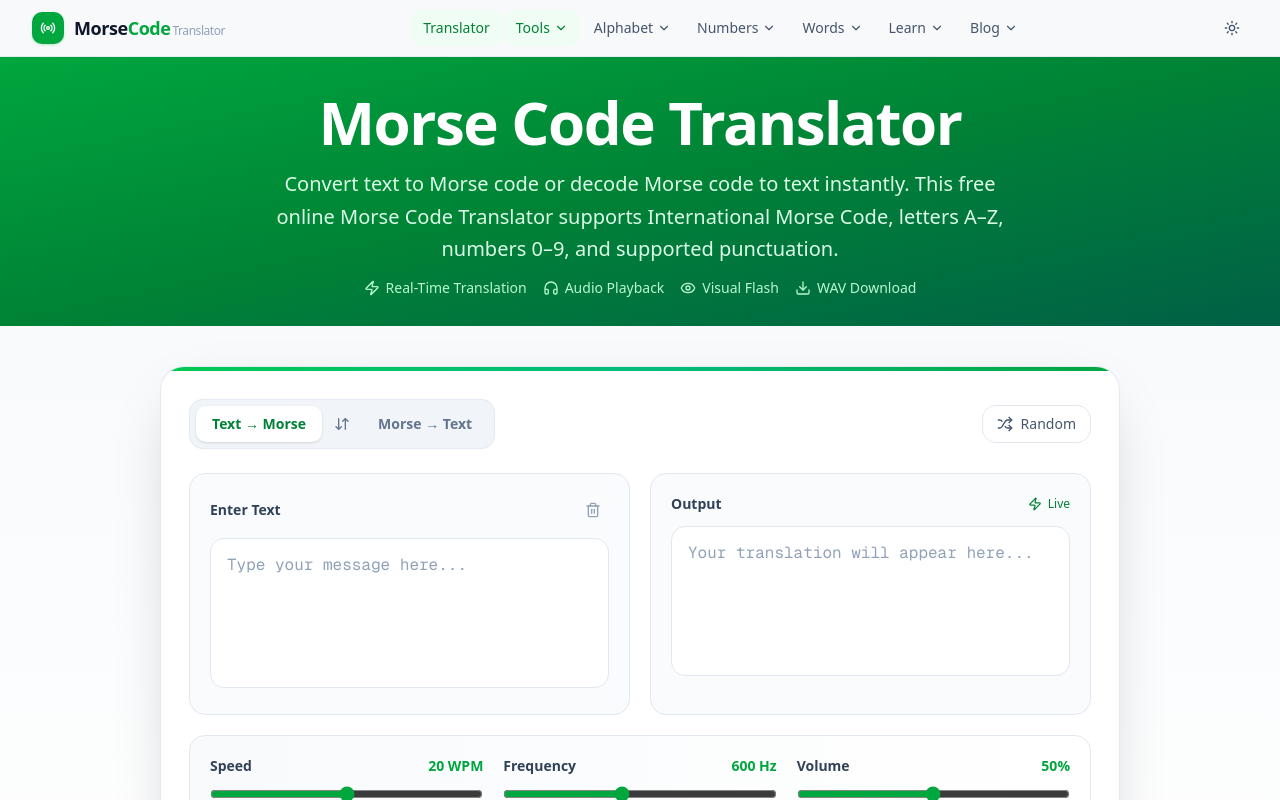
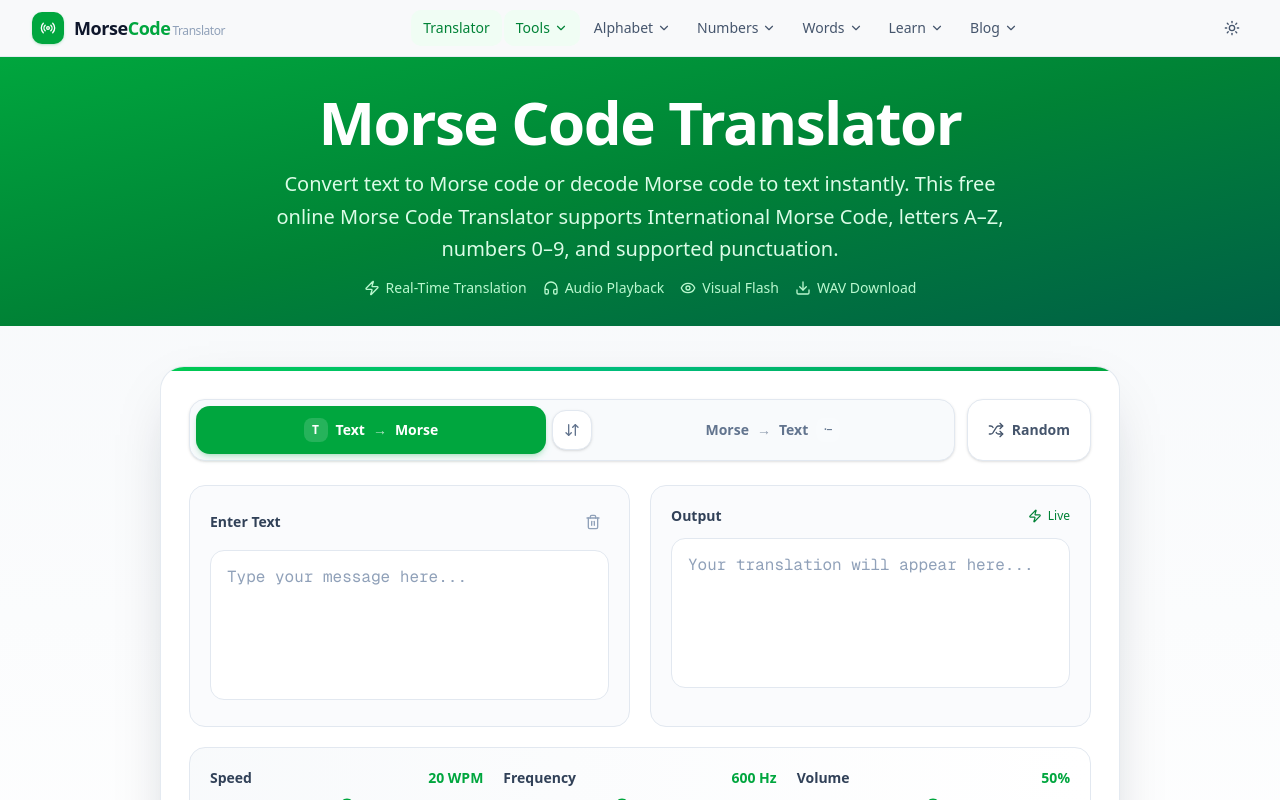
Before and after one commit to muzamil4382-hue/Morse-code-0.2, a Next.js app: page / in a window 1280 px wide. Shown: the top 800 px of the page. Built offline with nearby package versions, Linux system fonts and the light colour scheme.

Commit message:
tool update

```diff
--- a/src/app/home.client.tsx
+++ b/src/app/home.client.tsx
@@ -669,13 +669,7 @@ export default function HomeClient({ faqs }: Props) {
   }, []);
 
   return (
-    <div
-      className={
-        flashActive
-          ? "bg-green-500/10 dark:bg-green-500/20 transition-colors duration-100"
-          : ""
-      }
-    >
+    <div>
       {/* ─── HERO / H1 SECTION ─── */}
 
       <section className="relative bg-gradient-to-br from-green-600 via-green-700 to-emerald-800 dark:from-green-800 dark:via-green-900 dark:to-emerald-950 text-white overflow-hidden">
@@ -726,13 +720,49 @@ export default function HomeClient({ faqs }: Props) {
           <div className="relative overflow-hidden rounded-3xl border border-slate-200/90 dark:border-slate-700 bg-white dark:bg-slate-900 shadow-[0_20px_60px_-28px_rgba(15,23,42,0.35)]">
             <div className="h-1 bg-gradient-to-r from-green-500 via-emerald-500 to-green-600" />
             <div className="p-5 sm:p-7">
-              <div className="flex flex-col gap-4 sm:flex-row sm:items-center sm:justify-between mb-6">
-                <div className="inline-flex w-fit items-center rounded-xl bg-slate-100 dark:bg-slate-800 p-1.5 border border-slate-200/80 dark:border-slate-700">
-                  <button onClick={() => setMode("text-to-morse")} className={`rounded-lg px-4 py-2 text-sm font-semibold transition-all ${mode === "text-to-morse" ? "bg-white dark:bg-slate-700 text-green-700 dark:text-green-400 shadow-sm" : "text-slate-500 dark:text-slate-400"}`}>Text → Morse</button>
-                  <button onClick={handleSwap} className="mx-1 p-2 rounded-lg text-slate-500 hover:bg-white dark:hover:bg-slate-700 hover:text-green-600 transition-all" aria-label="Switch translation mode"><ArrowDownUp className="w-4 h-4" /></button>
-                  <button onClick={() => setMode("morse-to-text")} className={`rounded-lg px-4 py-2 text-sm font-semibold transition-all ${mode === "morse-to-text" ? "bg-white dark:bg-slate-700 text-green-700 dark:text-green-400 shadow-sm" : "text-slate-500 dark:text-slate-400"}`}>Morse → Text</button>
+              <div className="flex flex-col gap-3 sm:flex-row sm:items-stretch mb-6">
+                <div className="flex w-full items-center rounded-2xl border border-slate-200 dark:border-slate-700 bg-slate-50 dark:bg-slate-800/70 p-1.5 shadow-sm">
+                  <button
+                    onClick={() => setMode("text-to-morse")}
+                    className={`flex flex-1 items-center justify-center gap-2 rounded-xl px-4 py-3 text-sm font-bold transition-all ${
+                      mode === "text-to-morse"
+                        ? "bg-green-600 text-white shadow-md shadow-green-600/20"
+                        : "text-slate-500 hover:bg-white hover:text-slate-800 dark:text-slate-400 dark:hover:bg-slate-700 dark:hover:text-white"
+                    }`}
+                  >
+                    <span className="hidden sm:inline-flex h-6 w-6 items-center justify-center rounded-md bg-white/15 text-xs font-black">T</span>
+                    Text <span className="opacity-70">→</span> Morse
+                  </button>
+
+                  <button
+                    onClick={handleSwap}
+                    className="mx-1.5 inline-flex h-10 w-10 shrink-0 items-center justify-center rounded-xl border border-slate-200 bg-white text-slate-500 shadow-sm transition-all hover:border-green-300 hover:text-green-600 dark:border-slate-600 dark:bg-slate-700 dark:text-slate-300"
+                    aria-label="Switch translation mode"
+                    title="Swap input and output"
+                  >
+                    <ArrowDownUp className="w-4 h-4" />
+                  </button>
+
+                  <button
+                    onClick={() => setMode("morse-to-text")}
+                    className={`flex flex-1 items-center justify-center gap-2 rounded-xl px-4 py-3 text-sm font-bold transition-all ${
+                      mode === "morse-to-text"
+                        ? "bg-green-600 text-white shadow-md shadow-green-600/20"
+                        : "text-slate-500 hover:bg-white hover:text-slate-800 dark:text-slate-400 dark:hover:bg-slate-700 dark:hover:text-white"
+                    }`}
+                  >
+                    Morse <span className="opacity-70">→</span> Text
+                    <span className="hidden sm:inline-flex h-6 w-6 items-center justify-center rounded-md bg-white/15 text-[10px] font-black">·−</span>
+                  </button>
                 </div>
-                <button onClick={handleRandom} className="inline-flex items-center justify-center gap-2 rounded-xl border border-slate-200 dark:border-slate-700 px-3.5 py-2 text-sm font-medium text-slate-600 dark:text-slate-300 hover:border-green-300 hover:text-green-700 transition-all" title="Generate random message"><Shuffle className="w-4 h-4" /> Random</button>
+
+                <button
+                  onClick={handleRandom}
+                  className="inline-flex shrink-0 items-center justify-center gap-2 rounded-2xl border border-slate-200 bg-white px-5 py-3 text-sm font-bold text-slate-600 shadow-sm transition-all hover:border-green-300 hover:text-green-700 hover:shadow-md dark:border-slate-700 dark:bg-slate-800 dark:text-slate-300"
+                  title="Generate random message"
+                >
+                  <Shuffle className="w-4 h-4" /> Random
+                </button>
               </div>
 
               <div className="grid grid-cols-1 lg:grid-cols-2 gap-5">
@@ -743,7 +773,15 @@ export default function HomeClient({ faqs }: Props) {
 
                 <div className="rounded-2xl border border-slate-200 dark:border-slate-700 bg-slate-50/70 dark:bg-slate-800/40 p-4 sm:p-5">
                   <div className="flex items-center justify-between mb-3"><label className="text-sm font-bold text-slate-700 dark:text-slate-200">Output</label><span className="inline-flex items-center gap-1.5 text-xs font-medium text-green-700 dark:text-green-400"><Zap className="w-3.5 h-3.5" /> Live</span></div>
-                  <div className="w-full h-[150px] overflow-y-auto rounded-xl border border-slate-200 dark:border-slate-700 bg-white dark:bg-slate-950 px-4 py-3.5 font-mono text-base text-slate-800 dark:text-slate-100 whitespace-pre-wrap break-words">{hasContent ? activeOutput : <span className="text-slate-400">Your translation will appear here...</span>}</div>
+                  <div
+                    className={`w-full h-[150px] overflow-y-auto rounded-xl border px-4 py-3.5 font-mono text-base whitespace-pre-wrap break-words transition-colors duration-75 ${
+                      flashActive && flashChar !== "off"
+                        ? "border-green-400 bg-green-50 text-slate-900 shadow-[0_0_0_4px_rgba(34,197,94,0.10)] dark:bg-green-500/15 dark:text-green-50"
+                        : "border-slate-200 dark:border-slate-700 bg-white dark:bg-slate-950 text-slate-800 dark:text-slate-100"
+                    }`}
+                  >
+                    {hasContent ? activeOutput : <span className="text-slate-400">Your translation will appear here...</span>}
+                  </div>
                 </div>
               </div>
 
```
